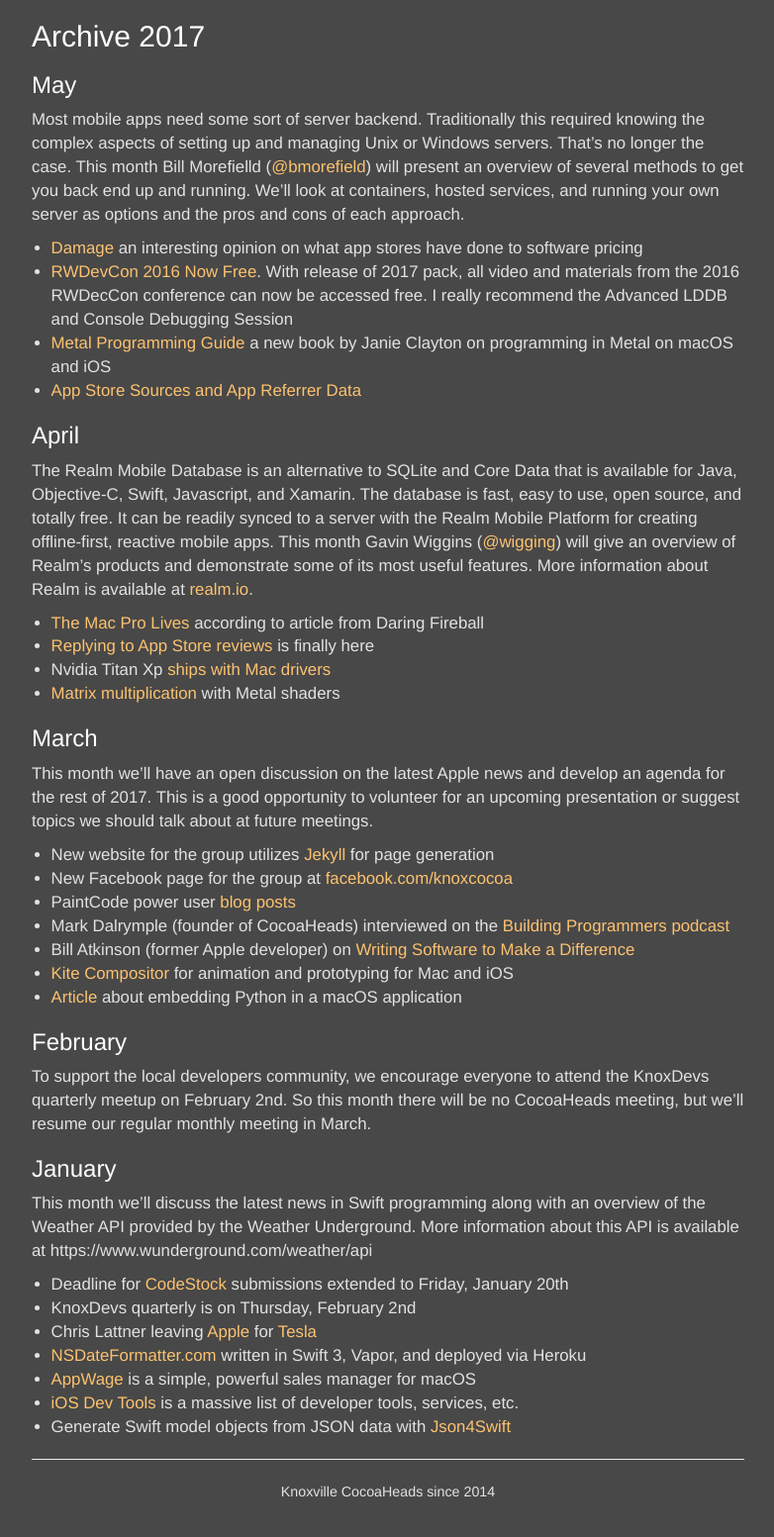
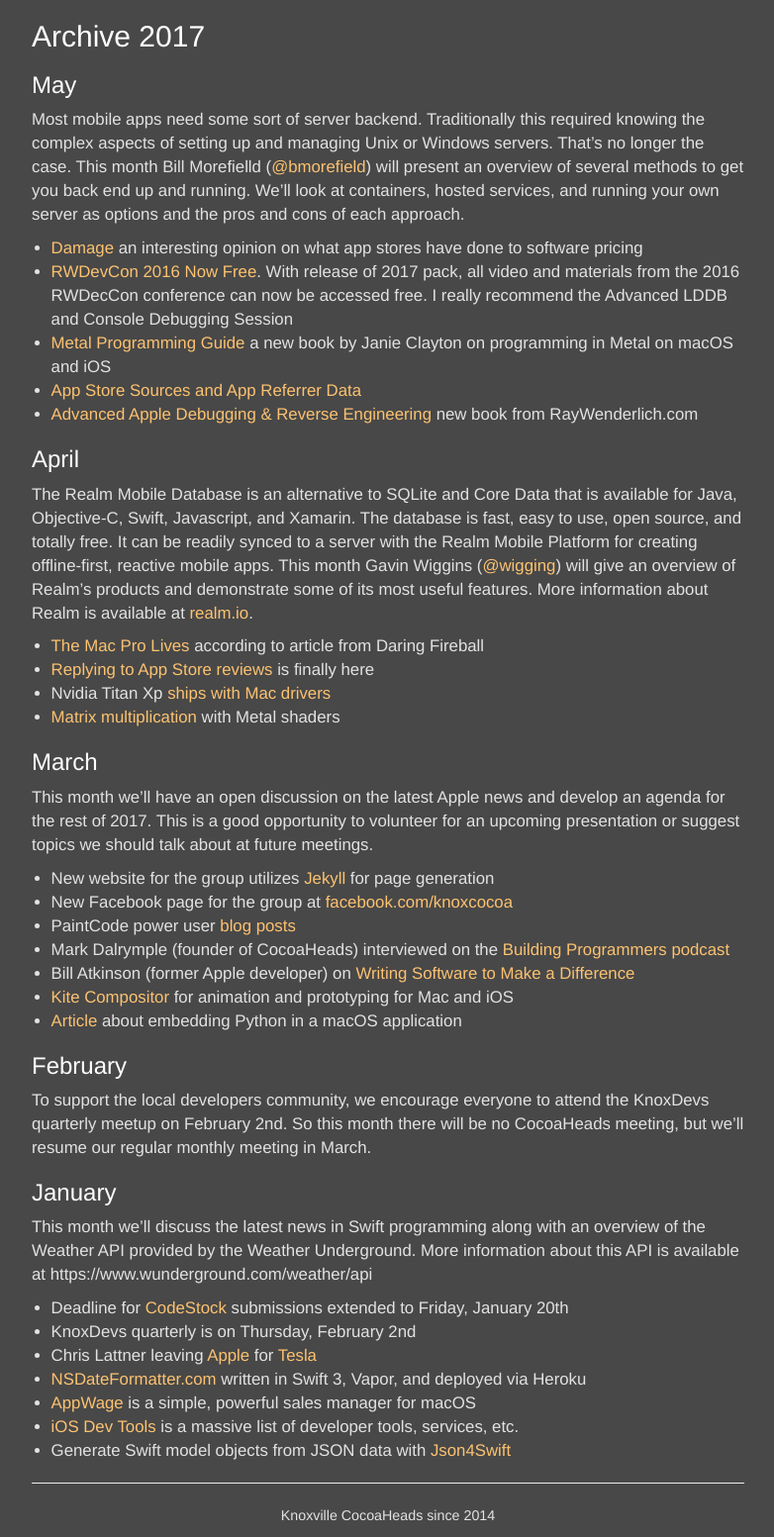
Before and after one commit to bmorefield/knoxcocoa.github.io, a Jekyll site: the page built from _years/2017.md, in a window 1280 px wide. Shown: the whole page at 99% size, without its empty margins (248-1030 px from the left). Built offline with Jekyll 4.4.1, drawn with Linux system fonts in a browser that asks for light colours; nearby versions of some CDN libraries; before the commit the page ends 1529 px from its top, so only the background shows below that.

Commit message:
Update 2017.md

```diff
--- a/_years/2017.md
+++ b/_years/2017.md
@@ -15,6 +15,7 @@
 - [RWDevCon 2016 Now Free](https://www.raywenderlich.com/159851/rwdevcon-2016-vault-now-free). With release of 2017 pack, all video and materials from the 2016 RWDecCon conference can now be accessed free. I really recommend the Advanced LDDB and Console Debugging Session
 - [Metal Programming Guide](https://www.amazon.com/gp/product/0134668944) a new book by Janie Clayton on programming in Metal on macOS and iOS
 - [App Store Sources and App Referrer Data](https://developer.apple.com/news/?id=05032017a)
+- [Advanced Apple Debugging & Reverse Engineering](https://store.raywenderlich.com/products/advanced-apple-debugging-and-reverse-engineering) new book from RayWenderlich.com
 
 ## April
 
```
